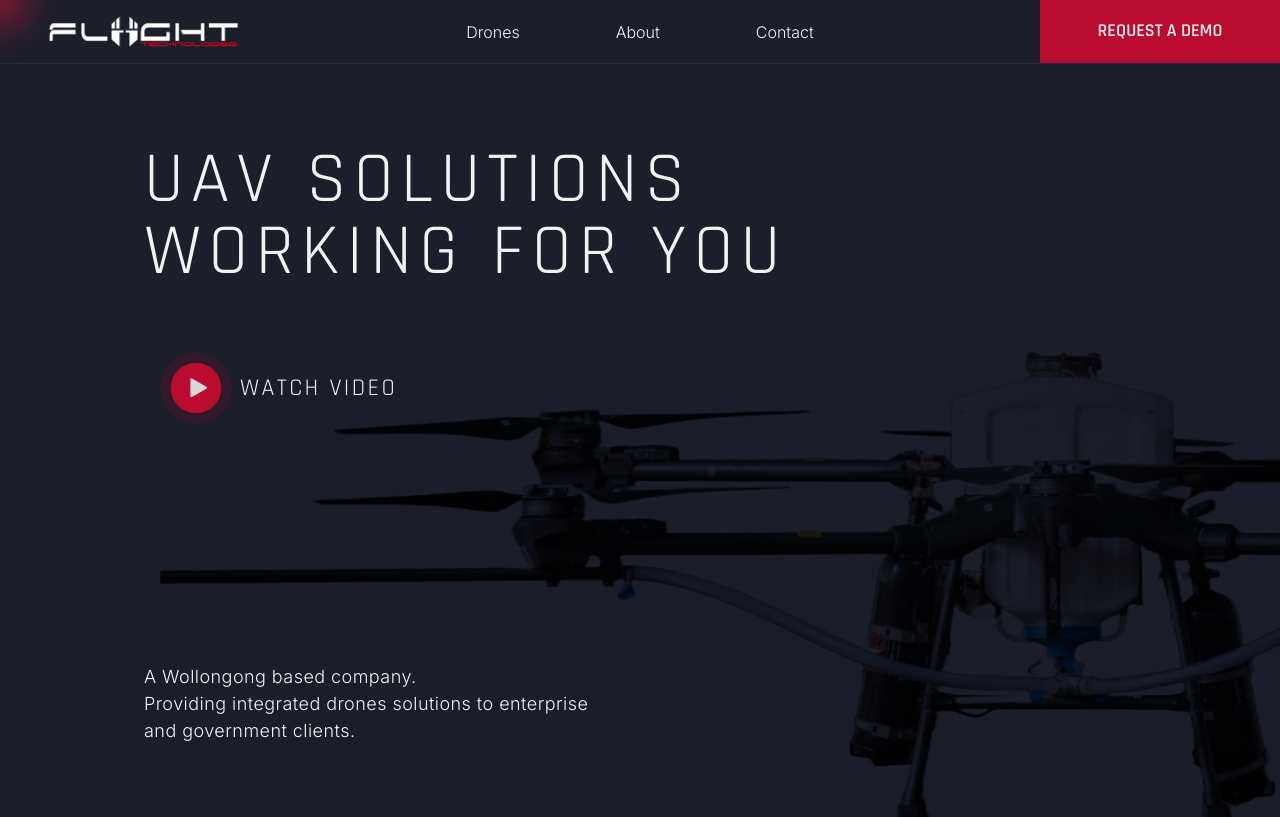
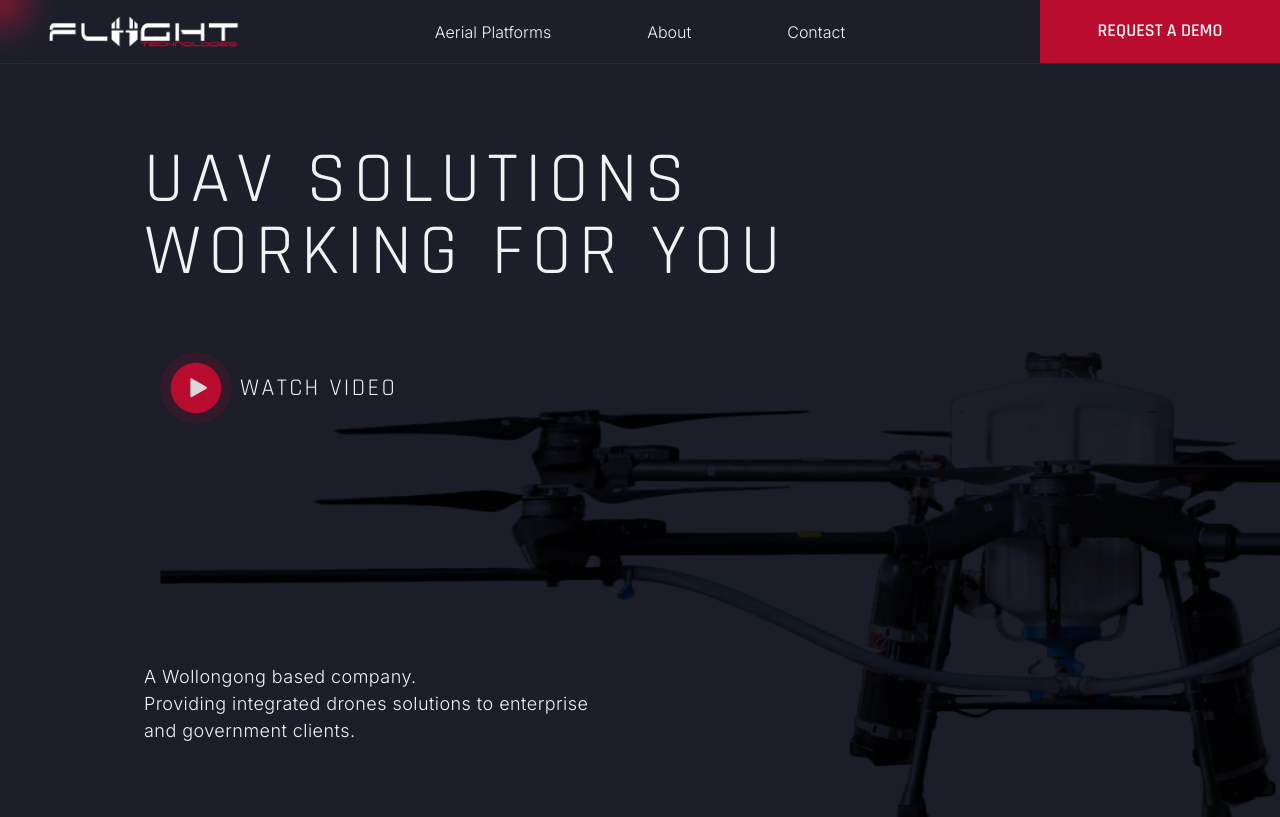
Before and after one commit to KGFliight/fliight-technologies-ca, a React (Vite) app: page / in a window 1280 px wide. Shown: the top 817 px of the page. Built offline with nearby package versions, Linux system fonts and the light colour scheme.

Commit message:
hid reviews, updated founder photos, updated drones -> aerial platforms

```diff
--- a/src/App.jsx
+++ b/src/App.jsx
@@ -20,9 +20,9 @@ function App() {
         <ModalProvider>
           <Routes>
             <Route path="/" element={<Home />} />
-            <Route path="/drones" element={<Drones />} />
-            <Route path="/drones/deltaquad-pro" element={<DeltaQuadPro />} />
-            <Route path="/drones/deltaquad-evo" element={<DeltaQuadEvo />} />
+            <Route path="/aerial-platforms" element={<Drones />} />
+            <Route path="/aerial-platforms/deltaquad-pro" element={<DeltaQuadPro />} />
+            <Route path="/aerial-platforms/deltaquad-evo" element={<DeltaQuadEvo />} />
 
             {/*
             UNCOMMENT THIS TO SEE TEMPLATE PAGE
--- a/src/components/AboutComponent.jsx
+++ b/src/components/AboutComponent.jsx
@@ -4,6 +4,8 @@ import { FontAwesomeIcon } from '@fortawesome/react-fontawesome'
 import { faAnglesRight } from '@fortawesome/free-solid-svg-icons'
 import { faLinkedin } from '@fortawesome/free-brands-svg-icons'
 import kit from '../assets/images/review-users/kit.jpeg'
+import john from '../assets/images/john.jpg'
+import kihan from '../assets/images/kihan.jpeg'
 import '../App.css'
 import AOS from 'aos'
 import 'aos/dist/aos.css'
@@ -162,7 +164,7 @@ function AboutComponent() {
           <div className="flex flex-col sm:items-center lg:items-start lg:flex-row lg:justify-between my-20 font-['Inter'] font-light ">
             <div className="max-w-[368px] lg:min-w-[xl] lg:max-w-2xl pr-8 mt-0 flex-1">
               <div className="aspect-w-9 aspect-h-16 image-container z-50">
-                <img src={kit} className="w-full h-auto" />
+                <img src={kihan} alt="Khan Garcia" className="w-full h-auto" />
               </div>
 
               <div className="my-8">
@@ -204,7 +206,7 @@ function AboutComponent() {
             </div>
             <div className="max-w-[368px] lg:min-w-[xl] lg:max-w-2xl mt-24 pr-8 flex-1">
               <div className="aspect-w-9 aspect-h-16 image-container z-50">
-                <img src={kit} className="w-full h-auto rounded" />
+                <img src={john} alt="Jonathan Clark" className="w-full h-auto rounded" />
               </div>
               <div className="my-8">
                 <p className="my-2 text-3xl leading-loose tracking-wide">
--- a/src/components/DronesCarousel.jsx
+++ b/src/components/DronesCarousel.jsx
@@ -54,7 +54,7 @@ function DronesCarousel() {
         className="media-scroller snaps-inline pl-32 md:auto-cols-[42%] w-full"
         ref={scrollRef}
       >
-        <NavLink to="/drones/deltaquad-pro">
+        <NavLink to="/aerial-platforms/deltaquad-pro">
           <li className="media-element lg:px-4 lg:py-12 hover:opacity-80 hover:-translate-y-1 transition duration-300">
             <div className="bg-white rounded min-h-[10rem] sm:min-h-[300px] w-full flex items-center px-4">
               <img
@@ -68,7 +68,7 @@ function DronesCarousel() {
             </p>
           </li>
         </NavLink>
-        <NavLink to="/drones/deltaquad-evo">
+        <NavLink to="/aerial-platforms/deltaquad-evo">
           <li className="media-element lg:px-4 lg:py-12 hover:opacity-80 hover:-translate-y-1 transition duration-300">
             <div className="bg-white border-ft-grey border rounded min-h-[10rem] sm:min-h-[300px] w-full flex items-center spx-4">
               <img
--- a/src/components/Footer.jsx
+++ b/src/components/Footer.jsx
@@ -39,15 +39,15 @@ function Footer() {
             <div className="flex my-4 w-full md:mx-8">
               <div className="flex flex-col w-[50%] sm:w-40">
                 <span className="uppercase mt-4 sm:my-4 text-sm leading-relaxed font-semibold text-ft-grey md:text-lg opacity-50">
-                  Drones
+                  Aerial Platforms
                 </span>
                 <ul className="text-sm leading-loose tracking-wide md:text-lg font-['Inter'] font-light">
-                  <NavLink to="/drones/deltaquad-pro">
+                  <NavLink to="/aerial-platforms/deltaquad-pro">
                     <li className="my-4  hover:underline hover:text-ft-white  transition duration-300">
                       DeltaQuad Pro
                     </li>
                   </NavLink>
-                  <NavLink to="/drones/deltaquad-evo">
+                  <NavLink to="/aerial-platforms/deltaquad-evo">
                     <li className="my-4  hover:underline hover:text-ft-white transition duration-300">
                       DeltaQuad Evo
                     </li>
--- a/src/components/Header.jsx
+++ b/src/components/Header.jsx
@@ -23,8 +23,8 @@ function Header() {
 
   const getHeaderClass = () => {
     if (
-      location.pathname === '/drones/deltaquad-pro' ||
-      location.pathname === '/drones/deltaquad-evo'
+      location.pathname === '/aerial-platforms/deltaquad-pro' ||
+      location.pathname === '/aerial-platforms/deltaquad-evo'
       // TEMPLATE if adding product can add here, be sure to also include || on the above line (27) if adding a new location.pathname. Location.pathname to match url on app.jsx
       // this changes the colour of the header to match background
     ) {
@@ -64,8 +64,8 @@ function Header() {
   }
 
   const dronesDropdownItems = [
-    { name: 'DeltaQuad Pro', path: '/drones/deltaquad-pro' },
-    { name: 'DeltaQuad Evo', path: '/drones/deltaquad-evo' },
+    { name: 'DeltaQuad Pro', path: '/aerial-platforms/deltaquad-pro' },
+    { name: 'DeltaQuad Evo', path: '/aerial-platforms/deltaquad-evo' },
     //template product could go here, following the same configuration as the ones above. Be sure to adjust the path correctly
   ]
 
@@ -77,13 +77,11 @@ function Header() {
 
   AOS.init()
 
-
   return (
     <header className={`fixed-top h-16 w-full ${headerClasses.background}`}>
       {/* Desktop Navigation */}
       <div
         className={`hidden border-b ${headerClasses.borderColor} lg:flex md:flex w-full h-16 justify-between items-center pl-12 `}
-
       >
         {/* Home Logo */}
         <Link
@@ -108,11 +106,11 @@ function Header() {
               to=""
               className={`hover:opacity-80 ${headerClasses.textColor} transition duration-200`}
             >
-              Drones
+              Aerial Platforms
             </NavLink>
             {/* Dropdown Menu props */}
             <DropdownMenu
-              title="Drones"
+              title="Aerial Platforms"
               items={dronesDropdownItems}
               isOpen={isDronesDropdownOpen}
               setIsOpen={setIsDronesDropdownOpen}
--- a/src/components/Landing.jsx
+++ b/src/components/Landing.jsx
@@ -143,6 +143,7 @@ function Landing() {
         <LandingIcons />
       </div>
       {/*<LandingWorkWithUs />*/}
+      {/*
       <div
         className="sm:my-40"
         data-aos="fade-zoom-in"
@@ -151,6 +152,7 @@ function Landing() {
         data-aos-offset="0"
         data-aos-duration="300"
       >
+
         <div className="flex flex-col items-center justify-center text-center">
           <h2 className="uppercase px-12 text-4xl sm:text-5xl tracking-wide font-medium sm:tracking-widest sm:max-w-4xl">
             Class leading innovation
@@ -161,7 +163,9 @@ function Landing() {
         </div>
 
         <ReviewCarousel />
+
       </div>
+      */}
       <div className="my-20 sm:my-0 sm:mb-20">
         <img
           src={landingWorkshopImage}
--- a/src/components/MobileMenu.jsx
+++ b/src/components/MobileMenu.jsx
@@ -104,7 +104,7 @@ function MobileMenu({ isMenuOpen, setMenuOpen }) {
               onClick={toggleTechDropdown}
             >
               <span className="">
-                Drones&nbsp;
+                Aerial Platforms&nbsp;
                 <FontAwesomeIcon icon={faChevronDown} className="text-2xl" />
               </span>
             </Link>
```
Also changed, not shown: src/assets/images/john.jpg (added), src/assets/images/kihan.jpeg (added).
